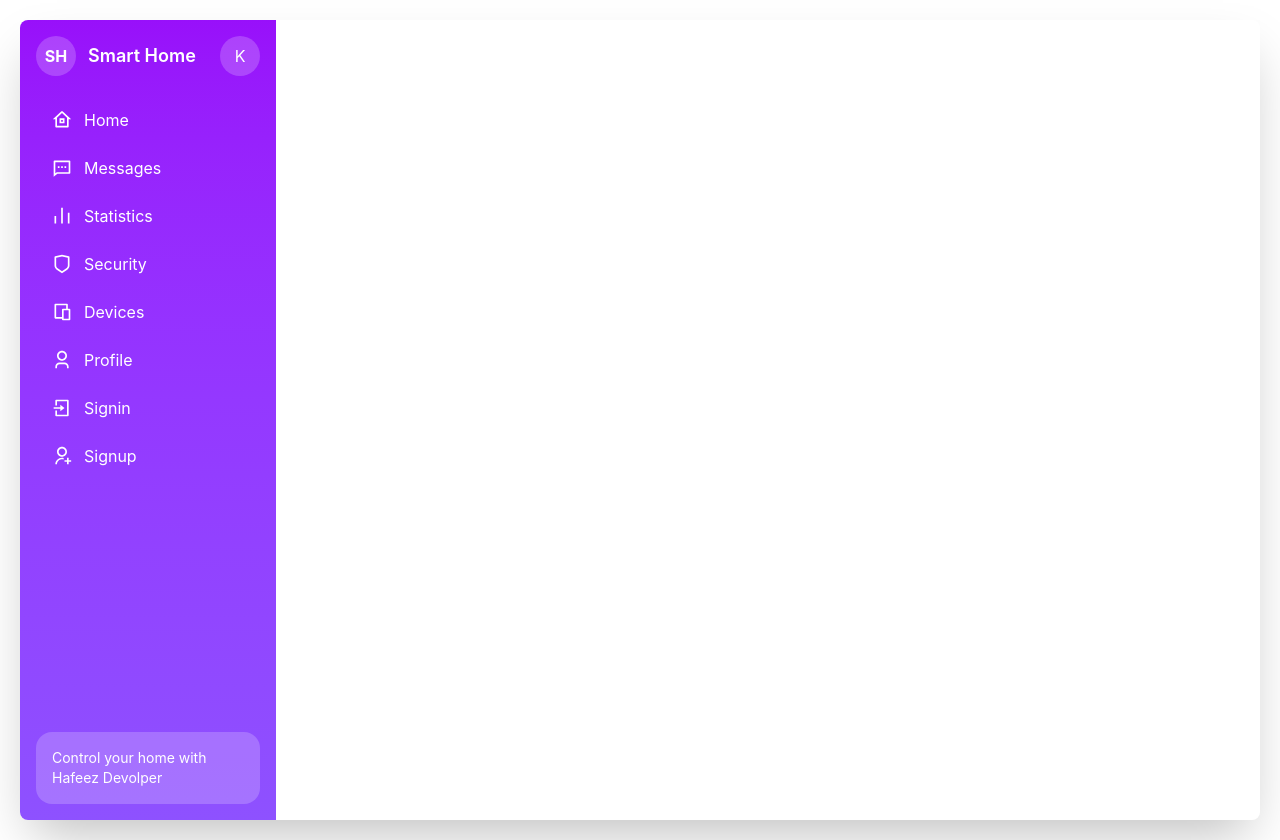
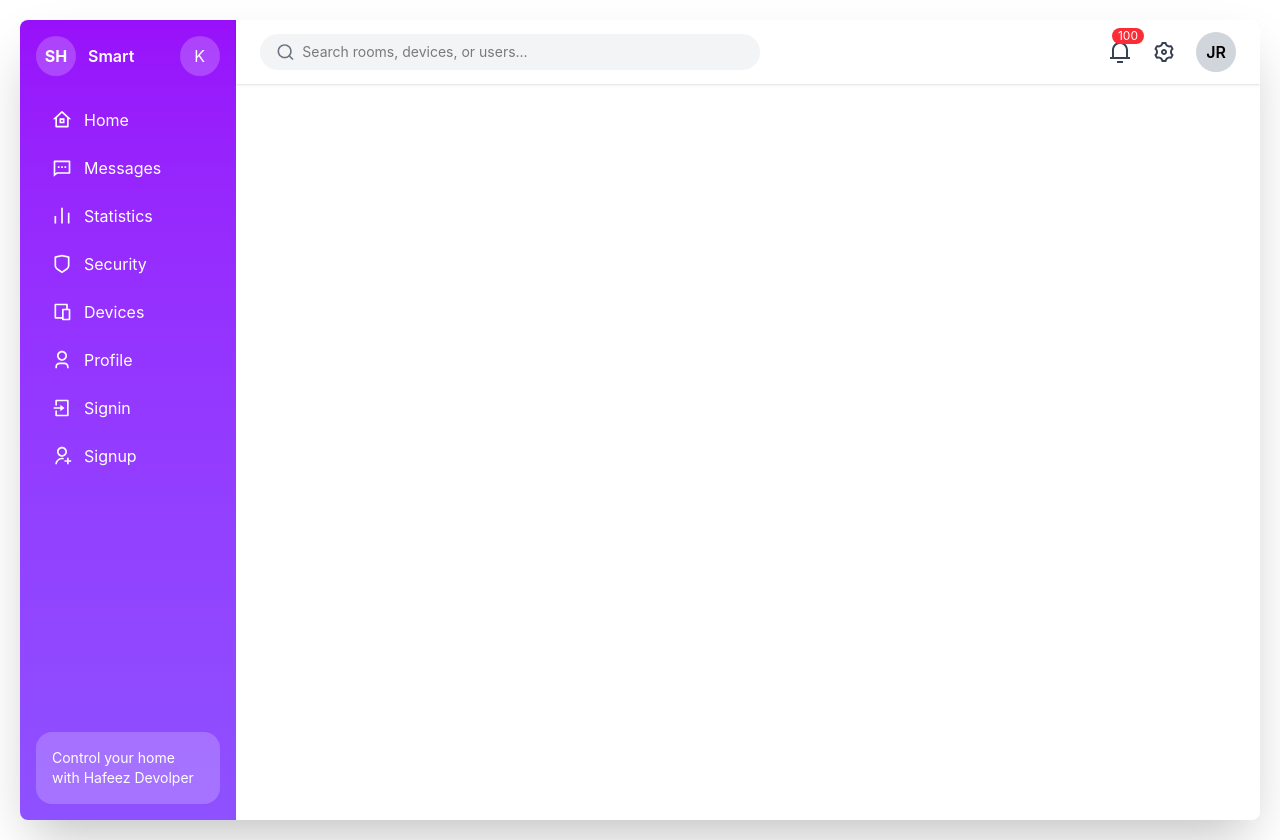
Before and after one commit to hafeez-star/my-project-pro, a React (Vite) app: page / in a window 1280 px wide. Built offline with nearby package versions, Linux system fonts and the light colour scheme.

Commit message:
TopBar-complete

```diff
--- a/src/component/SideBar.jsx
+++ b/src/component/SideBar.jsx
@@ -22,7 +22,7 @@ const SideBar = () => {
             <div className="w-10 h-10 flex items-center justify-center rounded-full bg-white/20 font-bold">
               SH
             </div>
-            <h1 className="text-lg font-semibold">Smart Home</h1>
+            <h1 className="  font-semibold">Smart </h1>
           </div>
 
           <div className="w-10 h-10 flex items-center justify-center rounded-full bg-white/20">
--- /dev/null
+++ b/src/component/TopBar.jsx
@@ -0,0 +1,46 @@
+
+
+import React from "react";
+import { RiSearchLine, RiNotification3Line, RiSettings3Line } from "react-icons/ri";
+
+const TopBar = () => {
+  return (
+    <div className="w-full h-16 bg-white flex items-center justify-between px-6 shadow-sm">
+
+      {/* Search Bar */}
+      <div className="flex items-center bg-gray-100 px-4 py-2 rounded-full w-[500px]">
+        <RiSearchLine className="text-gray-500 text-xl mr-2" />
+        <input
+          type="text"
+          placeholder="Search rooms, devices, or users..."
+          className="bg-transparent outline-none w-full text-sm"
+        />
+      </div>
+
+      {/* Right Side Icons */}
+      <div className="flex items-center gap-5">
+
+
+        <div className="relative cursor-pointer">
+          <RiNotification3Line className="text-2xl text-gray-700" />
+
+
+          <span className="absolute -top-3 -right-3 bg-red-500 text-white text-xs px-1.5 rounded-full">
+            100
+          </span>
+        </div>
+
+
+        <RiSettings3Line className="text-2xl text-gray-700 cursor-pointer" />
+
+
+        <div className="w-10 h-10 bg-gray-300 rounded-full flex items-center justify-center font-semibold">
+          JR
+        </div>
+
+      </div>
+    </div>
+  );
+};
+
+export default TopBar;
--- a/src/main/Maindev.jsx
+++ b/src/main/Maindev.jsx
@@ -3,11 +3,13 @@
 
 import React from 'react'
 import SideBar from '../component/SideBar'
+import TopBar from '../component/TopBar'
 
 const Maindev = () => {
   return (
-    <div className=' w-100% mx-5 h-dvh my-5 shadow-2xl rounded-lg overflow-hidden'>
+    <div className=' w-100% mx-5 h-dvh my-5 shadow-2xl rounded-lg overflow-hidden flex'>
       <SideBar/>
+      <TopBar/>
     </div>
   )
 }
```
